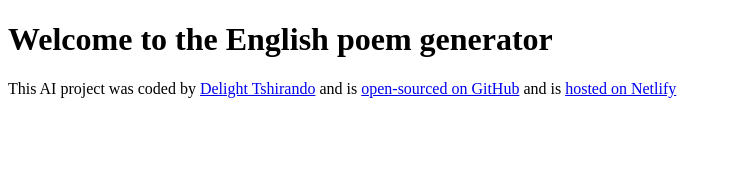
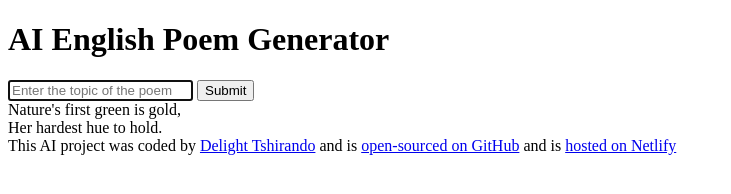
Before and after one commit to delightteekay/english-poem-generator, a plain HTML site: page index.html in a window 1280 px wide. Shown: the whole page, without its empty margins (0-731 px from the left). Drawn offline with Linux system fonts and the light colour scheme.

Commit message:
added the basic HTML

```diff
--- a/index.html
+++ b/index.html
@@ -4,10 +4,24 @@
 <meta charset="UTF-8">
 <meta name="viewport" content="width=device-width, initial-scale=1.0">
 <link rel="stylesheet" href="src/style.css">
-<title>AI Poem Generator</title>
+<title>AI English Poem Generator</title>
 </head>
 <body>
-<h1>Welcome to the English poem generator</h1>
+<header>
+<h1>AI English Poem Generator</h1>
+</header>
+<main>
+<form>
+<input type="text" placeholder="Enter the topic of the poem" autofocus required autocomplete="off" />
+<input type="submit" />
+</form>
+<div>
+Nature's first green is gold,
+<br />
+Her hardest hue to hold.
+</div>
+</main>
+
 <footer>
 This AI project was coded by <a href="https://github.com/delightteekay/" target="_blank">Delight Tshirando</a>
 and is <a href="https://github.com/delightteekay/english-poem-generator" target="_blank">open-sourced on GitHub</a>
```
